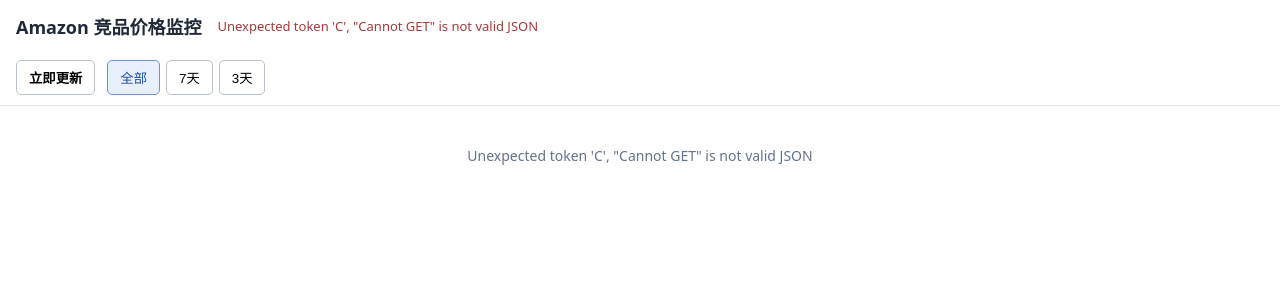
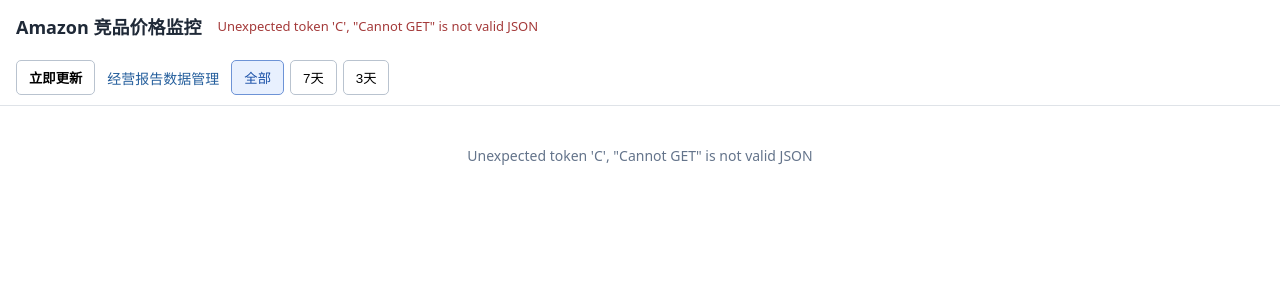
Before and after one commit to Douhua-Yassin/competitor-comparison, a FastAPI app: page / in a window 1280 px wide. Shown: the top 300 px of the page. Run offline with FastAPI, Linux system fonts and the light colour scheme.

Commit message:
在竞品监控页增加报告程序入口

```diff
--- a/app/templates/index.html
+++ b/app/templates/index.html
@@ -15,6 +15,7 @@
     <nav id="productLines" class="tabs" aria-label="产品线"></nav>
     <div class="toolbar">
       <button id="crawl" type="button">立即更新</button>
+      <a href="http://127.0.0.1:8790/reporting" target="_blank" rel="noopener">经营报告数据管理</a>
       <div class="ranges">
         <button type="button" data-range="all" class="active">全部</button>
         <button type="button" data-range="7d">7天</button>
```
